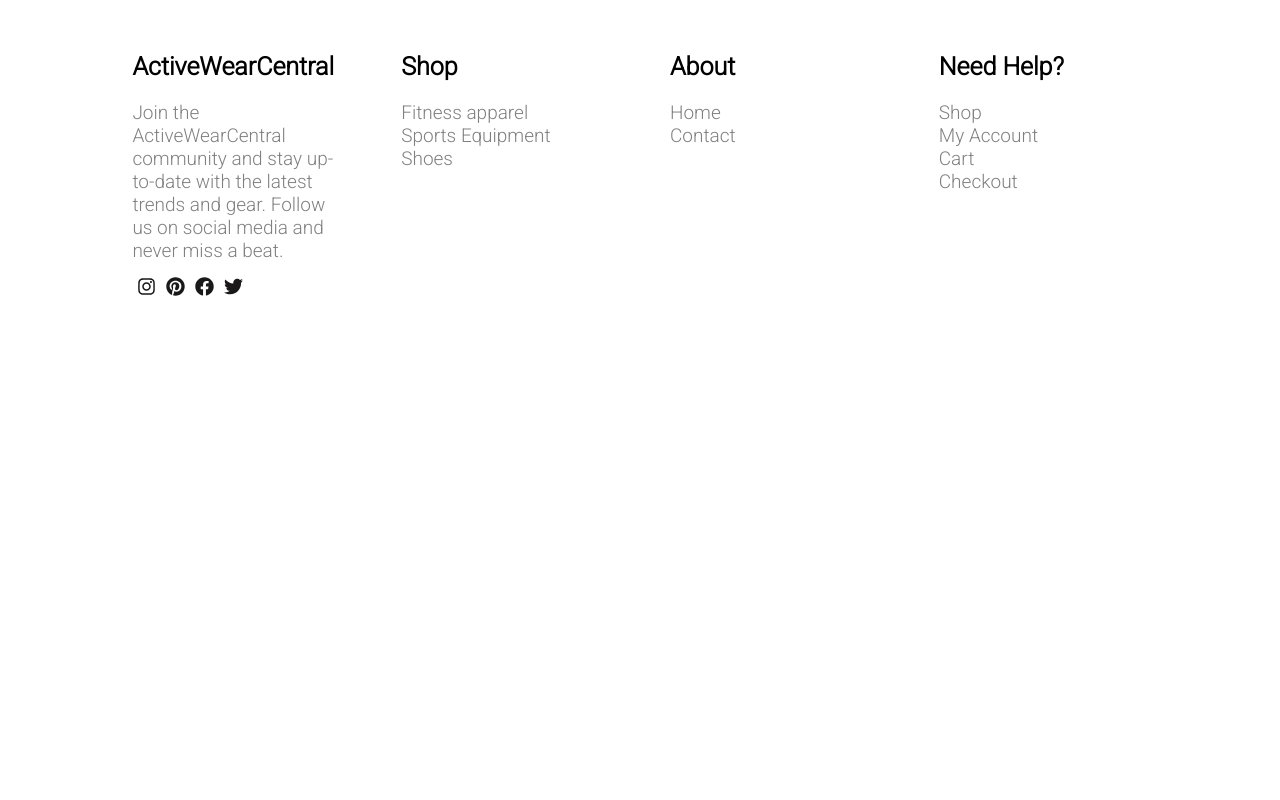
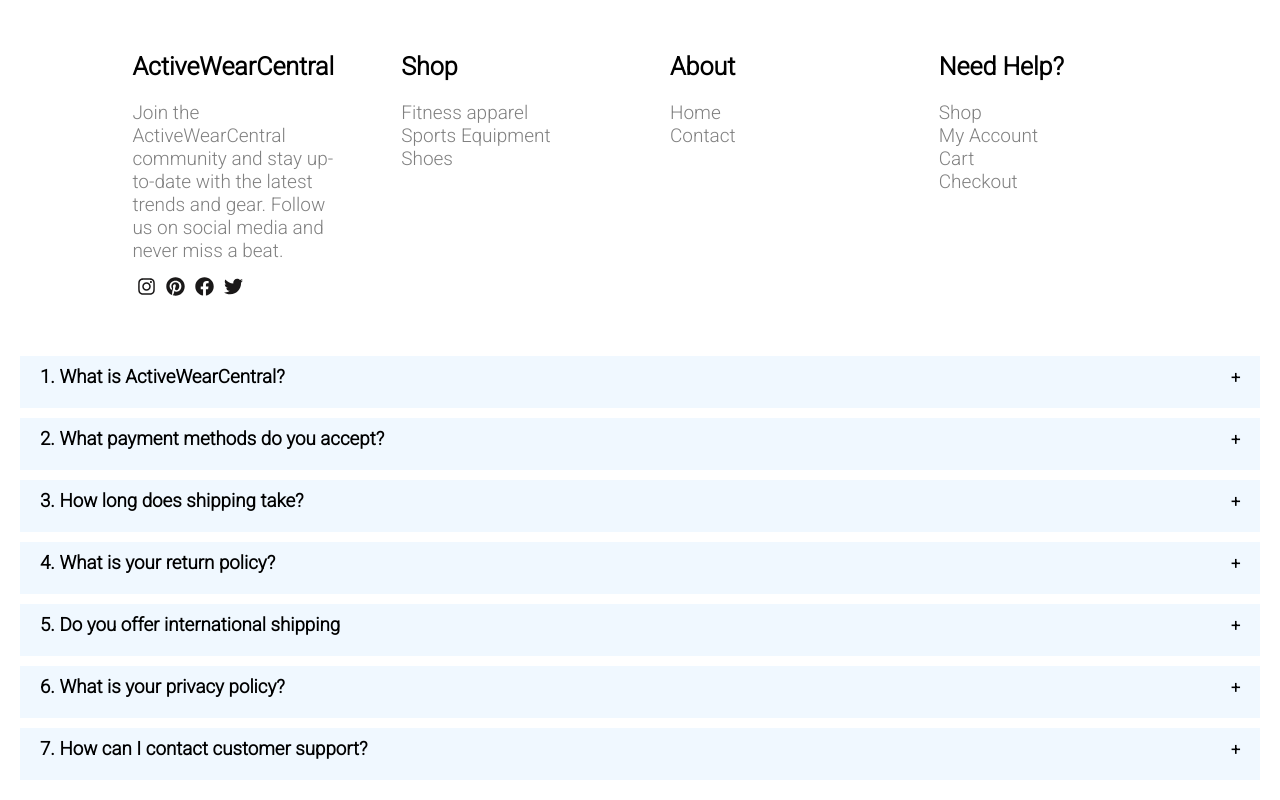
Before and after one commit to bonolo2s/E-eCommerce-store, a React (Create React App) app: page /Checkout in a window 1280 px wide. Shown: the part 1112-1912 px from the top of the page. Before the commit the page ends 1448 px from the top, so only its background shows below. Built offline with nearby package versions, Linux system fonts and the light colour scheme; the HTML template or start-up script is replaced by a standard one.

Commit message:
added react accordion

```diff
--- a/src/App.js
+++ b/src/App.js
@@ -22,6 +22,7 @@ import Fitness from "./components/fitness";
 import Preview from "./components/Preview";
 import OffCanvas from './components/OffCanvas';
 import Checkout from './components/Checkout';
+import Accordion from './components/Accordion';
 
 
 
@@ -334,6 +335,7 @@ function App() {
 
           <Cta/>
           <Footer/>
+
         </Route>
         <Route exact path='/Sale' >
           <Sale/>
@@ -368,6 +370,7 @@ function App() {
          </Route>
 
       </Switch>
+    <Accordion/>
     </div>
   </Router>
   );
--- a/src/components/Accordion.js
+++ b/src/components/Accordion.js
@@ -1,3 +1,5 @@
+import { useState } from "react";
+
 const Accordion = () => {
     const data = [
         {
@@ -29,11 +31,37 @@ const Accordion = () => {
             answer :"You can contact our customer support team by email or phone.Our email address is support@yourstore.com, and our phone number is 555-1234.We are available Monday through Friday from 9am to 5pm."
         }
     ]
+
+    const [selected, setSelected] = useState(null)
+
+    const toggle = i => {
+        if(selected === i){
+            return setSelected(null)
+        }
+
+        setSelected(i)
+    }
+
     return (
         <div>
-            <p>some content</p>
+            <div className="Accordion-wrapper">
+                <div className="accordion">
+                    {data.map((item, i) =>(
+                        <div className="item" key={i}>
+                            <div className="question" onClick={() => toggle(i)}>
+                                <h3>{item.Question}</h3>
+                                <span style={{fontWeight:'bold'}}>{selected === i ? '-' : '+'}</span>
+                            </div>
+                            <div className={selected === i ? 'content show' : 'content'}>
+                                <p>{item.answer}</p>
+                            </div>
+                        </div>
+                    ))
+                    }
+                </div>
+            </div>
         </div>
       );
-}
+    }
 
-export default Accordion;
+    export default Accordion;
--- a/src/components/Contact.js
+++ b/src/components/Contact.js
@@ -6,6 +6,7 @@ import Navbar from "./Navbar";
 import { FiSmartphone } from 'react-icons/fi';
 import { MdLocationOn } from 'react-icons/md';
 import { FaInstagram, FaPinterest, FaTwitter, FaFacebook} from 'react-icons/fa';
+import Accordion from './Accordion';
 
 const Contact = () => {
 
@@ -77,100 +78,7 @@ const Contact = () => {
                 </div>
                 <span style={{width:'100%',height:'1px', backgroundColor:"black",display:'inline-block',margin:'20px 0'}}></span>
 
-                <div className="accordion-container">
-                    <div className="contentBx">
-                        <div className="content-title" onClick={() => setIsOpen(!isOpen)}>
-                            <p style={{fontSize:'25px', fontWeight:'600'}} >What is ActiveWearCentral?</p>
-                        </div>
-                        <div className={`content-text ${isOpen ? "open" : ""}`}>
-                            <p style={{color:'grey'}}>
-                                ActiveWearCentral is your one-stop-shop for stylish, high-quality sportswear.
-                                We offer a curated collection of athletic apparel, shoes, and sports equipment
-                                to inspire an active lifestyle. Our goal is to keep you ahead of the game and
-                                feeling confident in your gear.
-                            </p>
-                        </div>
-                    </div>
-                    <div className="contentBx">
-                        <div className="content-title" onClick={() => setIsOpen(!isOpen)}>
-                            <p style={{fontSize:'25px', fontWeight:'600'}} >What is ActiveWearCentral?</p>
-                        </div>
-                        <div className={`content-text ${isOpen ? "open" : ""}`}>
-                            <p style={{color:'grey'}}>
-                                ActiveWearCentral is your one-stop-shop for stylish, high-quality sportswear.
-                                We offer a curated collection of athletic apparel, shoes, and sports equipment
-                                to inspire an active lifestyle. Our goal is to keep you ahead of the game and
-                                feeling confident in your gear.
-                            </p>
-                        </div>
-                    </div>
-                    <div className="contentBx">
-                        <div className="content-title">
-                            <p style={{fontSize:'25px', fontWeight:'600'}} >What is ActiveWearCentral?</p>
-                        </div>
-                        <div className="content-text">
-                            <p style={{color:'grey'}}>
-                                ActiveWearCentral is your one-stop-shop for stylish, high-quality sportswear.
-                                We offer a curated collection of athletic apparel, shoes, and sports equipment
-                                to inspire an active lifestyle. Our goal is to keep you ahead of the game and
-                                feeling confident in your gear.
-                            </p>
-                        </div>
-                    </div>
-                    <div className="contentBx">
-                        <div className="content-title">
-                            <p style={{fontSize:'25px', fontWeight:'600'}} >What is ActiveWearCentral?</p>
-                        </div>
-                        <div className="content-text">
-                            <p style={{color:'grey'}}>
-                                ActiveWearCentral is your one-stop-shop for stylish, high-quality sportswear.
-                                We offer a curated collection of athletic apparel, shoes, and sports equipment
-                                to inspire an active lifestyle. Our goal is to keep you ahead of the game and
-                                feeling confident in your gear.
-                            </p>
-                        </div>
-                    </div>
-                    <div className="contentBx">
-                        <div className="content-title">
-                            <p style={{fontSize:'25px', fontWeight:'600'}} >What is ActiveWearCentral?</p>
-                        </div>
-                        <div className="content-text">
-                            <p style={{color:'grey'}}>
-                                ActiveWearCentral is your one-stop-shop for stylish, high-quality sportswear.
-                                We offer a curated collection of athletic apparel, shoes, and sports equipment
-                                to inspire an active lifestyle. Our goal is to keep you ahead of the game and
-                                feeling confident in your gear.
-                            </p>
-                        </div>
-                    </div>
-                    <div className="contentBx">
-                        <div className="content-title">
-                            <p style={{fontSize:'25px', fontWeight:'600'}} >What is ActiveWearCentral?</p>
-                        </div>
-                        <div className="content-text">
-                            <p style={{color:'grey'}}>
-                                ActiveWearCentral is your one-stop-shop for stylish, high-quality sportswear.
-                                We offer a curated collection of athletic apparel, shoes, and sports equipment
-                                to inspire an active lifestyle. Our goal is to keep you ahead of the game and
-                                feeling confident in your gear.
-                            </p>
-                        </div>
-                    </div>
-                    <div className="contentBx">
-                        <div className="content-title">
-                            <p style={{fontSize:'25px', fontWeight:'600'}} >What is ActiveWearCentral?</p>
-                        </div>
-                        <div className="content-text">
-                            <p style={{color:'grey'}}>
-                                ActiveWearCentral is your one-stop-shop for stylish, high-quality sportswear.
-                                We offer a curated collection of athletic apparel, shoes, and sports equipment
-                                to inspire an active lifestyle. Our goal is to keep you ahead of the game and
-                                feeling confident in your gear.
-                            </p>
-                        </div>
-                    </div>
-                </div>
-
+                <Accordion/>
 
             </div>
             <Cta/>
--- a/src/index.css
+++ b/src/index.css
@@ -294,6 +294,41 @@ body{
 .input-section button:hover{
   background-color: blue;
 }
+
+/*ACCORDION STYLES*/
+.Accordion-wrapper{
+  padding: 10px;
+}
+.accordion{
+  background-color: white;
+}
+.item{
+  background-color: aliceblue;
+  padding: 10px 20px;
+  display: flex;
+  flex-direction: column;
+  align-items: start;
+}
+.question{
+  margin-bottom: 10px;
+  width: 100%;
+  display: flex;
+  align-items: center;
+  justify-content: space-between;
+  cursor: pointer;
+}
+.content{
+  max-height: 0;
+  overflow: hidden;
+  transition: all 0.5s cubic-bezier(0,1,0,1);
+}
+.content.show{
+  height: auto;
+  max-height: 999px;
+  transition: all 0.5s cubic-bezier(0,1,0,1);
+}
+
+
 /*SALE SECTION STYLES*/
 .OnSale-Container{
   display: flex;
```
